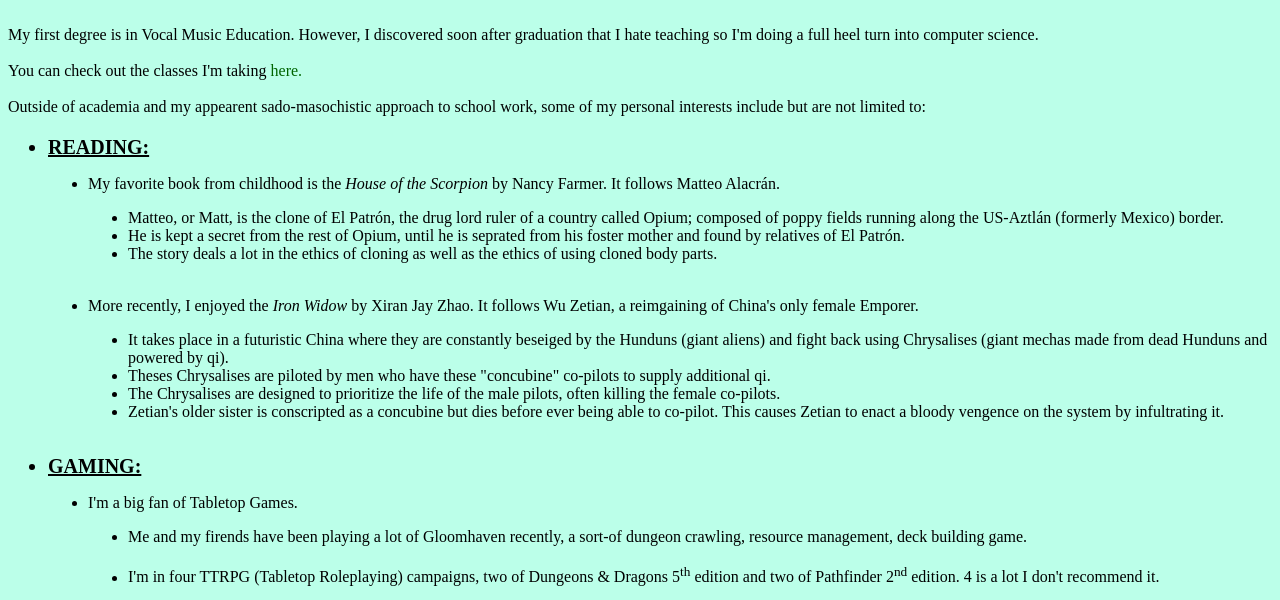
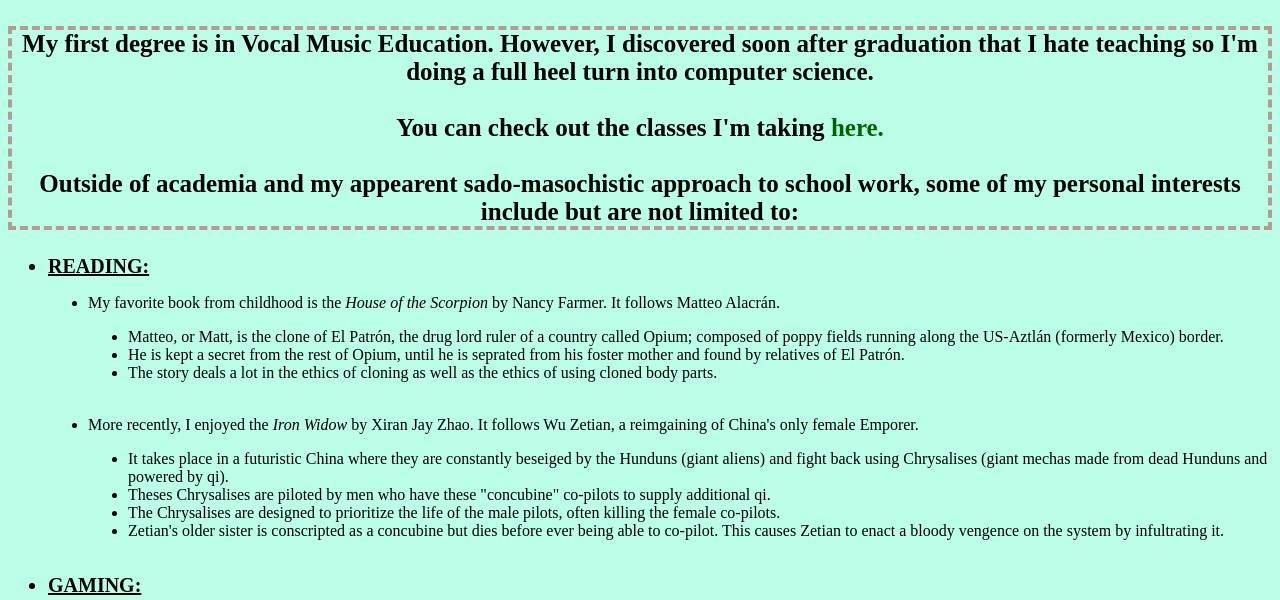
Before and after one commit to samromolino/website, a plain HTML site: page index.html in a window 1280 px wide. Shown: the part 155-755 px from the top of the page. Drawn offline with Linux system fonts and the light colour scheme.

Commit message:
just fucking work

```diff
--- a/index.html
+++ b/index.html
@@ -8,13 +8,13 @@
 
 		<h1>About Bassam Michael-Farhat Romolino:</h1>
 		<h2>I'll use my whole enitre governemt name I'm <i>not</i> scared.</h2>
-		<p>
+		<h3>
 			My first degree is in Vocal Music Education. However, I discovered soon after graduation that I hate teaching so I'm doing a full heel turn into computer science.<br>
 			<br>
 			You can check out the classes I'm taking <a href="classes.html">here.</a><br>
 			<br>
 			Outside of academia and my appearent sado-masochistic approach to school work, some of my personal interests include but are not limited to:<br>
-		</p>
+		</h3>
 
 		<ul class="main">
 			<li class="main">READING:</li>
--- a/style.css
+++ b/style.css
@@ -94,6 +94,7 @@ h3 {
 	color: black;
 	border: 4px dashed #B69A93;
 	font-size: 25px;
+	text-align: center;
 }
 
 h4 {
@@ -102,7 +103,3 @@ h4 {
 	text-align: center;
 	text-decoration: 2px double underline #B69A93;
 }
-
-p {
-
-}
```
